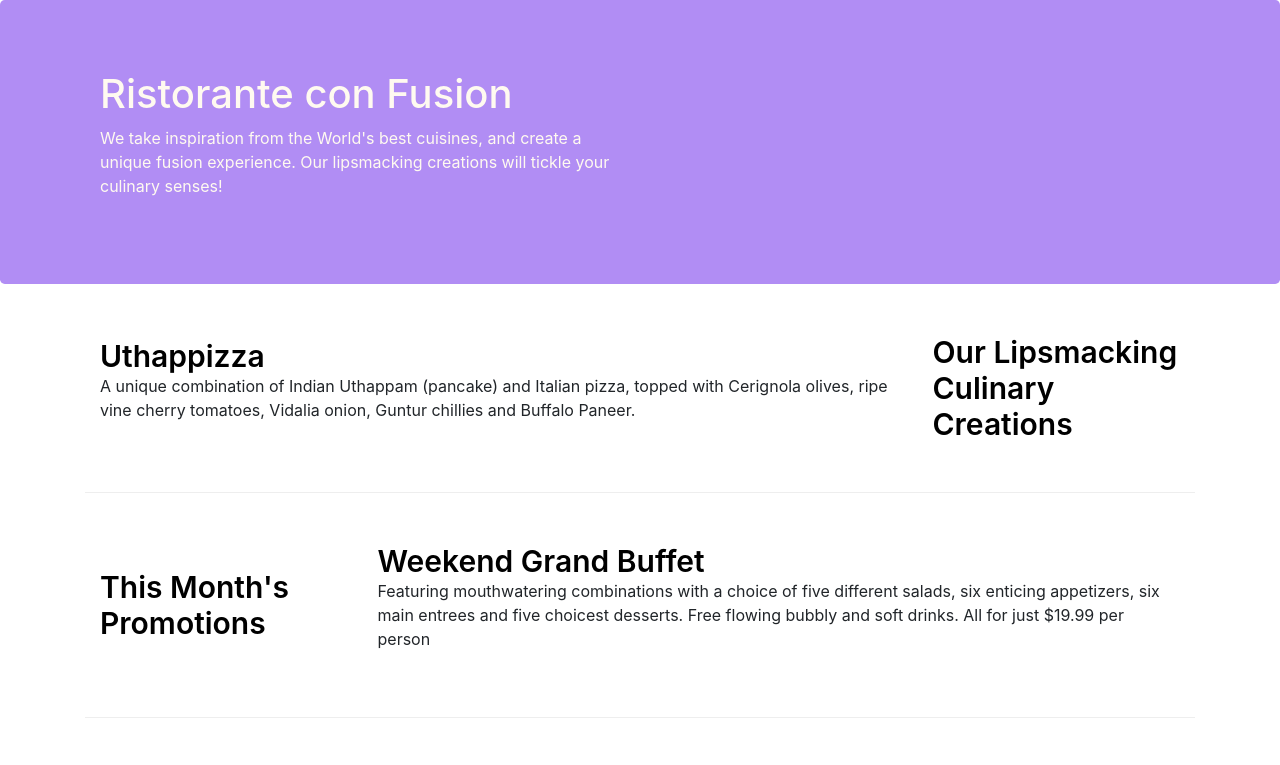
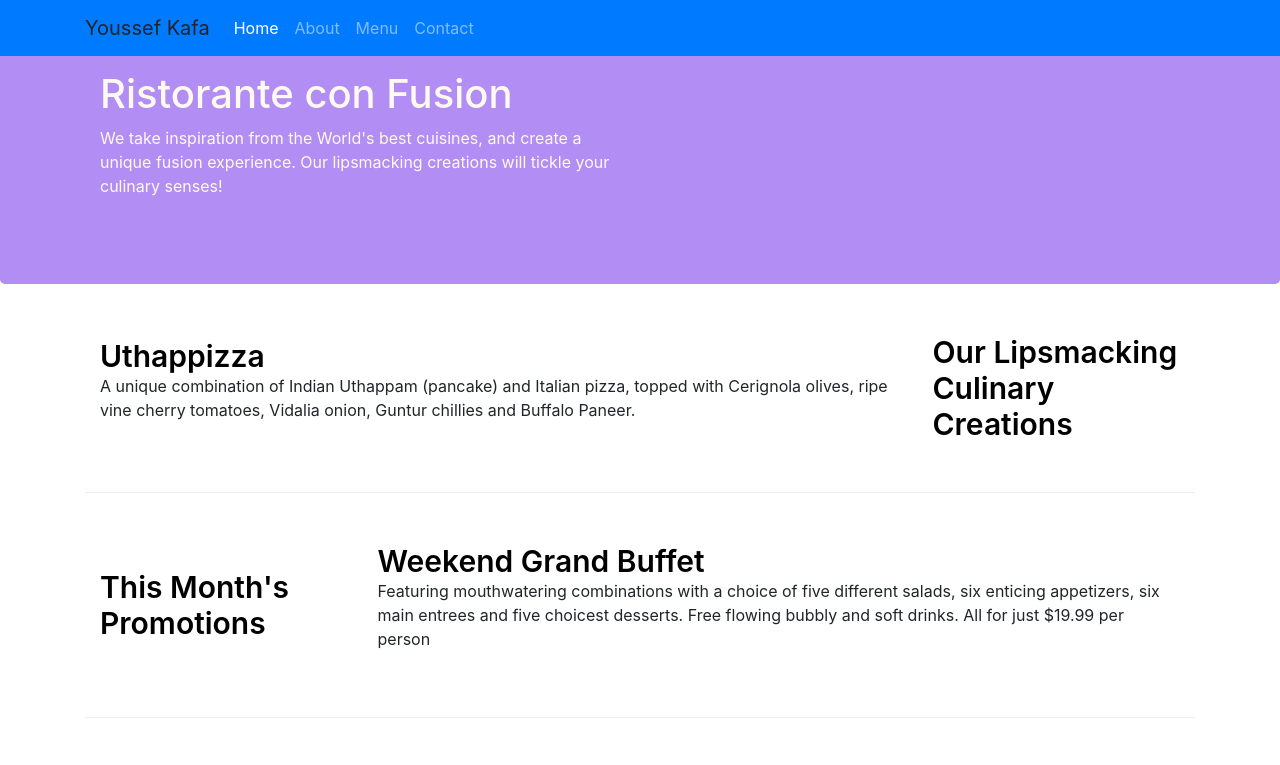
Before and after one commit to YoussefKafa/confusion, a website: page index.html in a window 1280 px wide. Shown: the top 765 px of the page. Drawn offline with nearby package versions, Linux system fonts and the light colour scheme.

Commit message:
add a navbar

```diff
--- a/index.html
+++ b/index.html
@@ -14,7 +14,18 @@
 </head>
 
 <body>
+<div class="navbar navbar-dark navbar-expand-sm fixed-top bg-primary">
+    <div class="container">
+<a class="navbar-brand">Youssef Kafa</a>
+<ul class="navbar-nav mr-auto">
+<li class="nav-item active">  <a class="nav-link" href="#">Home</a> </li>
+<li class="nav-item">  <a class="nav-link" href="./aboutus.html">About</a> </li>
+<li class="nav-item">  <a class="nav-link" href="#">Menu</a> </li>
+<li class="nav-item">  <a class="nav-link" href="#">Contact</a> </li>
+</ul>
+    </div>
 
+</div>
     <header class="jumbotron">
         <div class="container">
             <div class="row row-header">
```
